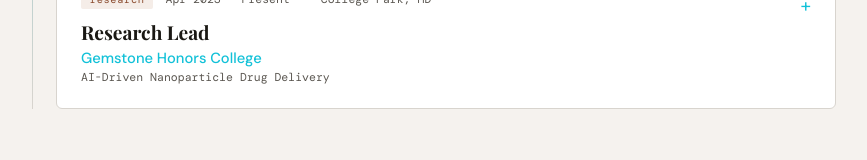
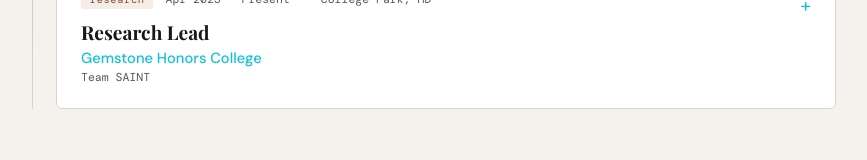
Before and after one commit to eliu76/portfolio, a Next.js app: page / in a window 1280 px wide. Shown: the part 1907-2067 px from the top of the page, without its empty margins (206-1073 px from the left). Built offline with nearby package versions, Linux system fonts and the light colour scheme; a web font is replaced by a local one.

Commit message:
quick bugfixes

```diff
--- a/next.config.js
+++ b/next.config.js
@@ -1,7 +1,6 @@
 /** @type {import('next').NextConfig} */
 const nextConfig = {
   output: 'export',
-  basePath: '/portfolio',
 };
 
 module.exports = nextConfig;
--- a/src/components/Experience.jsx
+++ b/src/components/Experience.jsx
@@ -52,7 +52,7 @@ const EXPERIENCE = [
     period: "May 2023 – Dec 2025",
     location: "College Park, MD",
     type: "part-time",
-    tags: ["teamwork", "leadership", "organization"],
+    tags: ["Teamwork", "Leadership", "Organization"],
     bullets: [
       "Student leader in charge of 40-50 undergraduate students.",
       "Managed the floor, established relationships, held events, peformed duty-related tasks.",
@@ -61,11 +61,11 @@ const EXPERIENCE = [
   {
     company: "Gemstone Honors College",
     role: "Research Lead",
-    team: "AI-Driven Nanoparticle Drug Delivery",
+    team: "Team SAINT",
     period: "Apr 2023 – Present",
     location: "College Park, MD",
     type: "research",
-    tags: ["AI", "ML", "Python", "Research"],
+    tags: ["Nanoparticle", "ML", "Vesicle", "Research"],
     bullets: [
       "Lead research on an AI-driven nanoparticle drug-conjugate system with microfluidic technologies.",
       "Investigated natural vesicle formation as an alternative to antibody-drug conjugates, improving targeting efficiency.",
--- a/src/components/Hero.jsx
+++ b/src/components/Hero.jsx
@@ -164,7 +164,7 @@ export default function Hero() {
         .terminal-label {
           font-family: var(--mono); font-size: 0.7rem; color: var(--fg2);
           letter-spacing: 0.1em; text-transform: uppercase;
-          margin-bottom: 0.75rem; align-self: flex-start;
+          margin-bottom: 0.75rem;
           opacity: 0; transition: opacity 0.5s 1s ease;
         }
         .terminal-label.vis { opacity: 1; }
```
